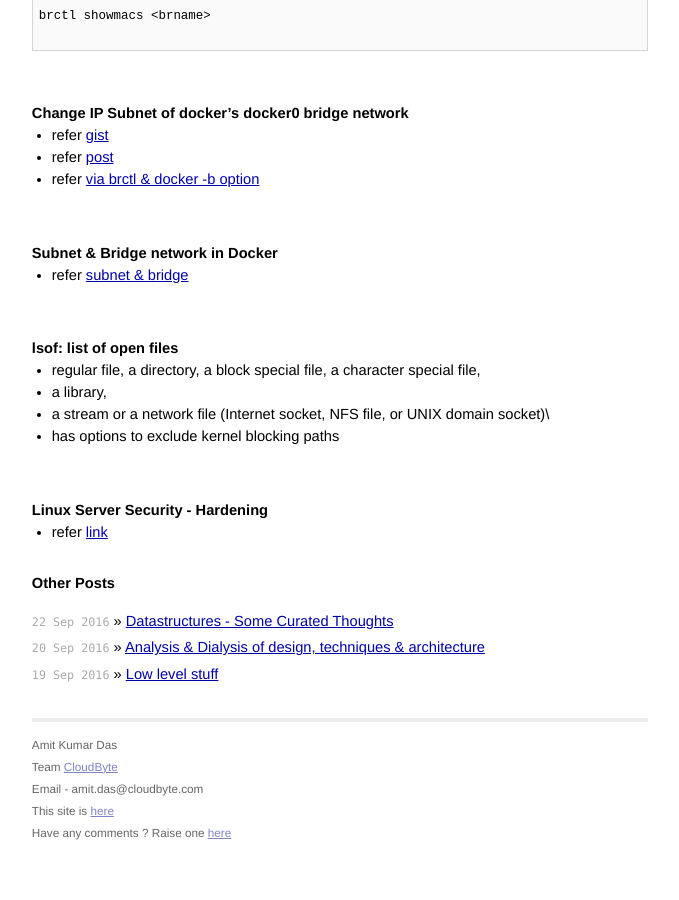
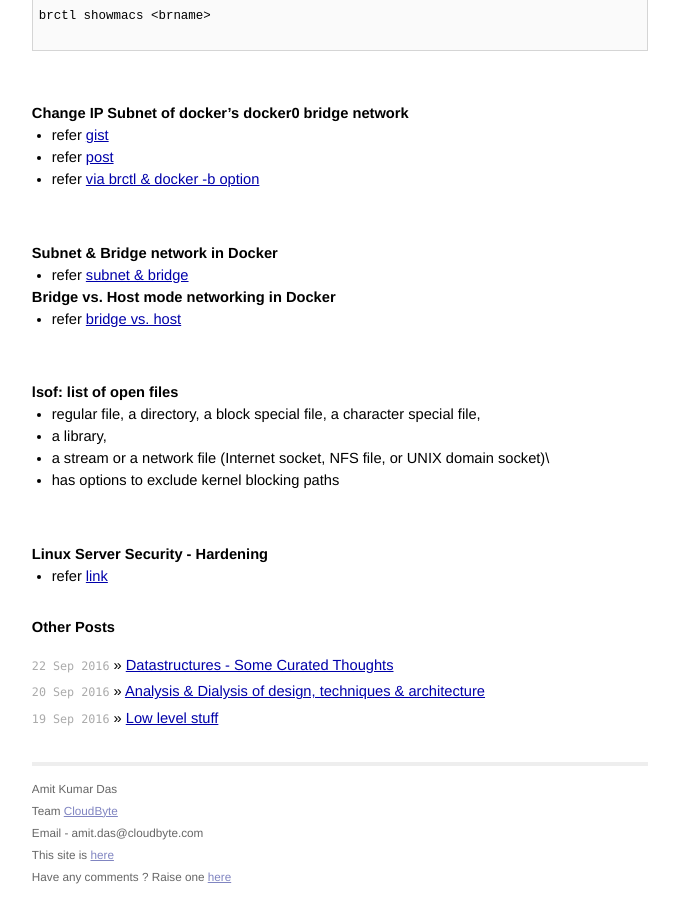
Before and after one commit to AmitKumarDas/amitkumardas.github.io, a Jekyll site: the page built from _posts/2016-09-21-my-troubleshooting-stories.md, in a window 1280 px wide and 900 px high, scrolled down 5350 px. Shown: the whole window, without its empty margins (300-979 px from the left). Built offline with Jekyll 4.4.1, drawn with Linux system fonts in a browser that asks for light colours; before the commit the page ends 6206 px from its top, so only the background shows below that.

Commit message:
Update 2016-09-21-my-troubleshooting-stories.md

```diff
--- a/_posts/2016-09-21-my-troubleshooting-stories.md
+++ b/_posts/2016-09-21-my-troubleshooting-stories.md
@@ -284,6 +284,10 @@ brctl showmacs <brname>
 
 - refer [subnet & bridge](https://github.com/docker/docker/issues/1558)
 
+### Bridge vs. Host mode networking in Docker
+
+- refer [bridge vs. host](http://www.dasblinkenlichten.com/docker-networking-101-host-mode/)
+
 <br />
 
 ### lsof: list of open files
```
